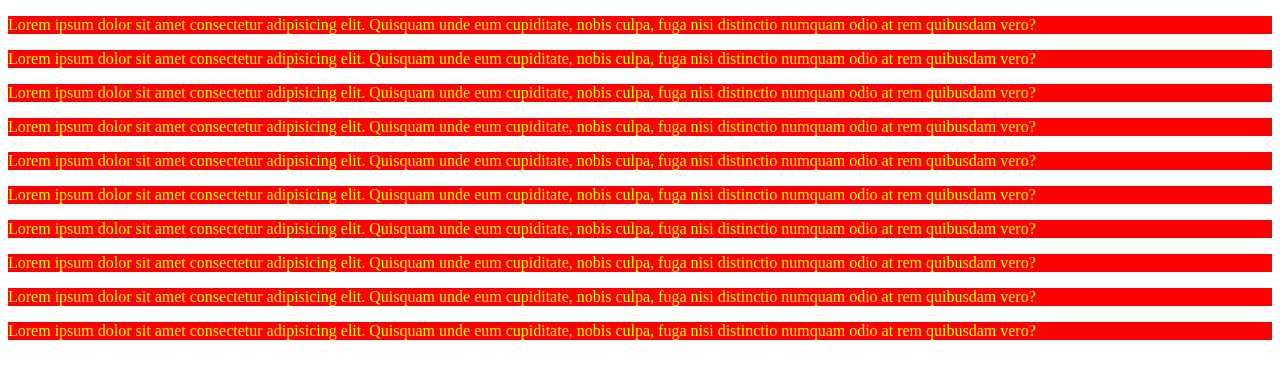
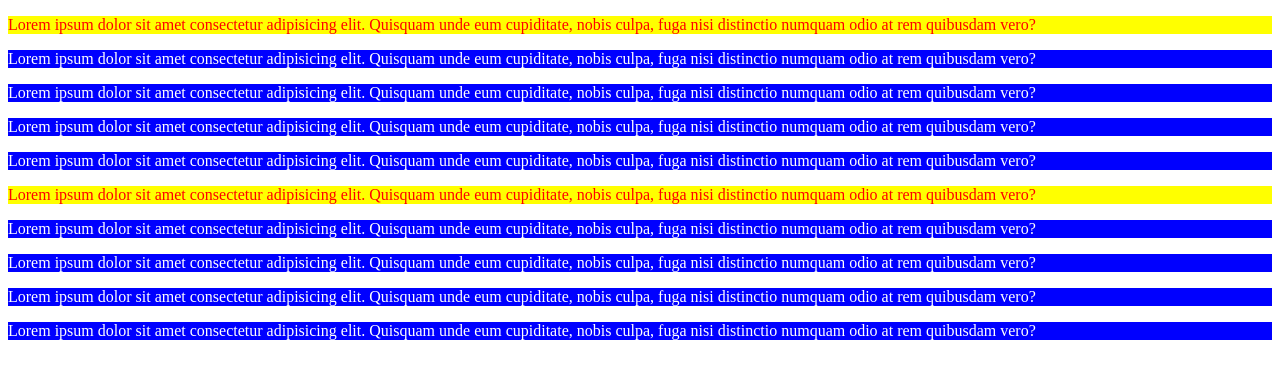
Before and after one commit to akash-behera-17/web-development, a plain HTML site: page css/video20/index.html in a window 1280 px wide. Drawn offline with Linux system fonts and the light colour scheme.

Commit message:
Update style.css

```diff
--- a/css/video20/style.css
+++ b/css/video20/style.css
@@ -1,8 +1,8 @@
-div > p {
-    color:yellow;
-    background-color: red;
+div  p:first-child {
+    color:red;
+    background-color: yellow;
 }
-div {
-    color: blue;
-    background-color: white;
+p {
+    color:white;
+    background-color:blue;
 }
```
